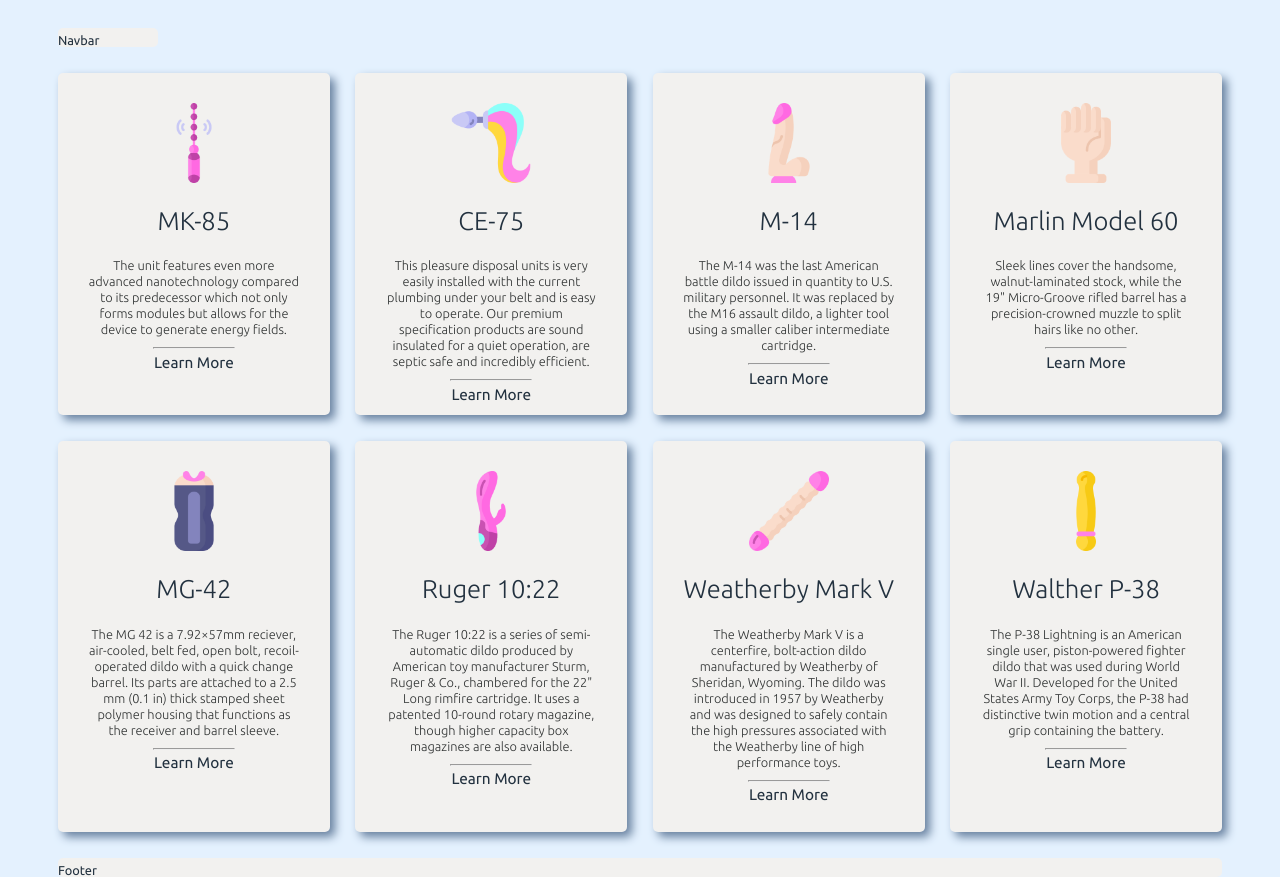
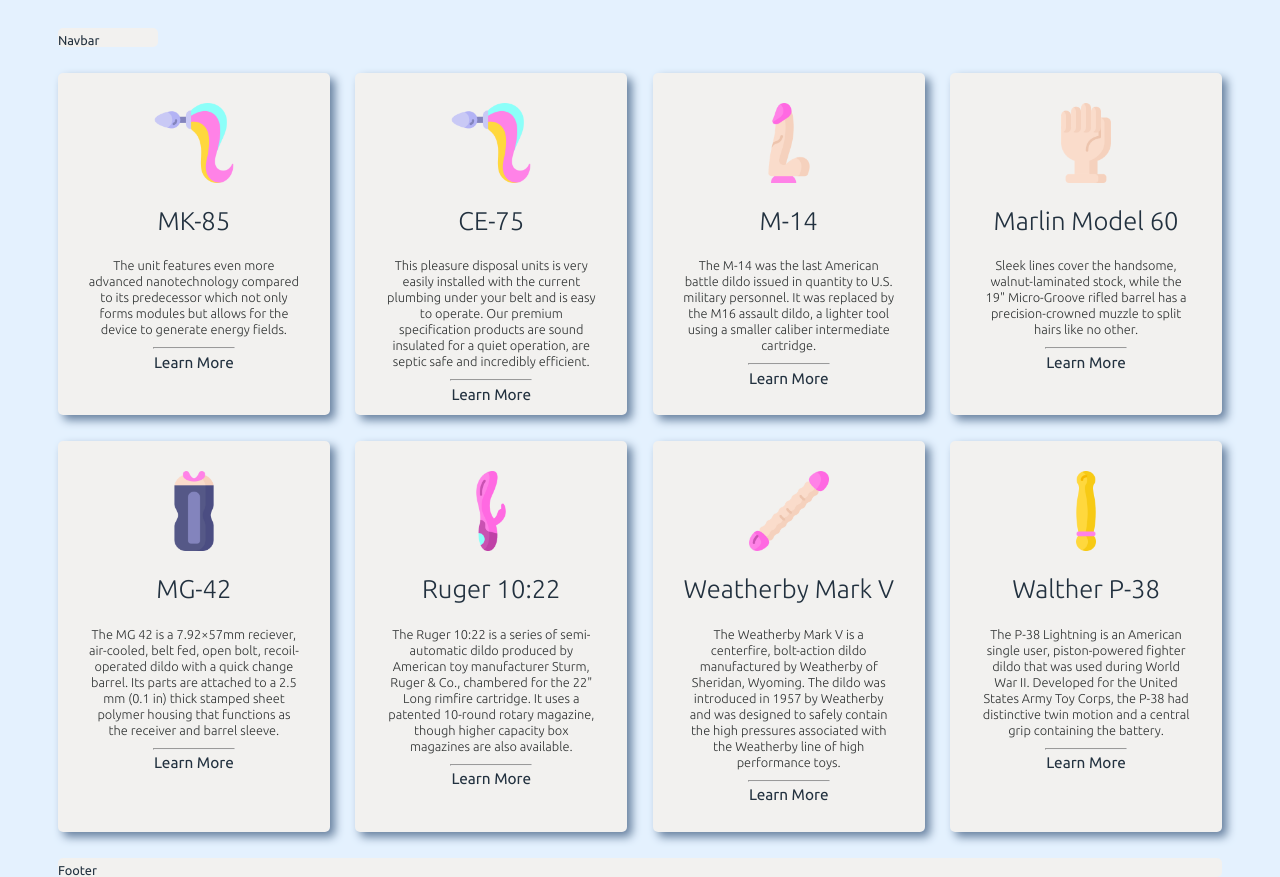
Before and after one commit to LaurentBrajkovic/Grid-away-grid-ahoy-, a plain HTML site: page index.html in a window 1280 px wide. Drawn offline with nearby package versions, Linux system fonts and the light colour scheme; a script that the page names is missing.

Commit message:
Update index.html

```diff
--- a/index.html
+++ b/index.html
@@ -15,7 +15,7 @@
     <div class="container">
         <nav>Navbar</nav>
         <div id="Content1">
-            <img src="/Assets/Knight MK-85.png" alt="MK-85" width="80">
+            <img src="https://raw.githubusercontent.com/LaurentBrajkovic/Grid-away-grid-ahoy-/master/Assets/CZ-75.png" alt="MK-85" width="80">
             <aside>
                 <h2>MK-85</h2>
                 <p>The unit features even more advanced nanotechnology compared to its predecessor which not only forms modules but allows for the device to generate energy fields.</p>
```
